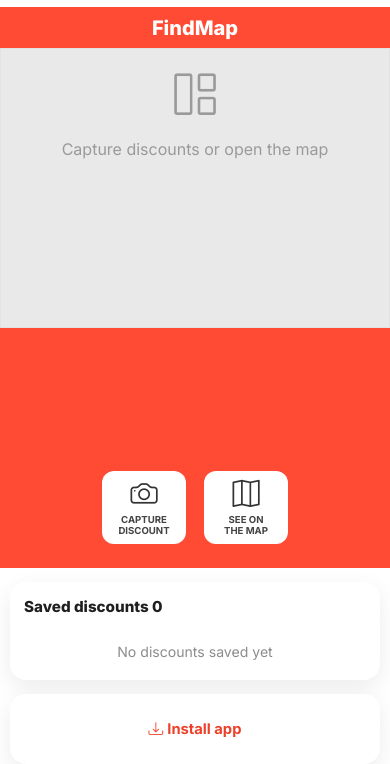
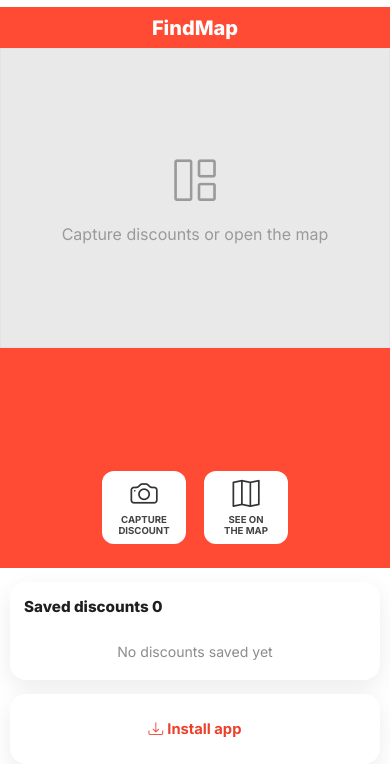
Before and after one commit to kanstantsin-malinouski/PWA, a plain HTML site: page index.html in a window 390 px wide. Shown: the part 80-844 px from the top of the page. Drawn offline with nearby package versions, Linux system fonts and the light colour scheme.

Commit message:
small changes

```diff
--- a/index.html
+++ b/index.html
@@ -42,6 +42,7 @@
       background: var(--bg);
       color: var(--text);
       min-height: 100vh;
+      overflow-x: hidden;
     }
 
     .app-shell {
@@ -381,8 +382,8 @@
       }
       .stage {
         width: 100%;
-        height: 100%;
-        min-height: 280px;
+        height: min(44vh, 300px);
+        min-height: 190px;
         border-radius: 0;
       }
       #map { border-radius: 0; }
```
